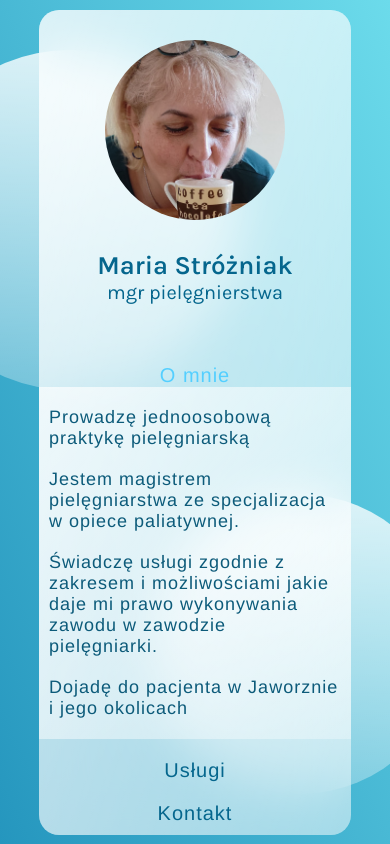
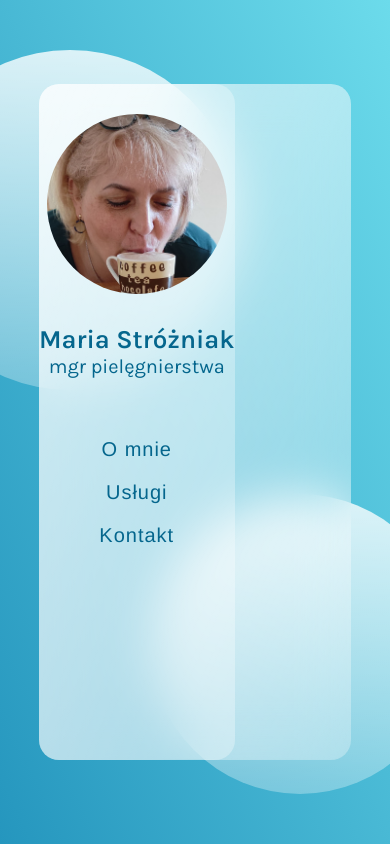
Before and after one commit to TymoteuszStr/SerwisMed-glassApp, a Vue app: page / in a window 390 px wide. Built offline with nearby package versions, Linux system fonts and the light colour scheme.

Commit message:
add open and hide description

```diff
--- a/src/components/Nav.vue
+++ b/src/components/Nav.vue
@@ -4,7 +4,7 @@
       v-for="(item, index) in navList"
       :key="index"
       class="navItem"
-        @click="emitNavNr(index)"
+      @click="navClickHandle(index)"
       :class="{ activeItem: currentPage === index }"
     >
       {{ item }}
@@ -24,14 +24,22 @@ export default {
   components: { Description },
   setup(props, { emit }) {
     const navList = ["O mnie", "Usługi", "Kontakt"];
-    let currentPage = ref(0);
+    let currentPage = ref(null);
+    const showText = window.innerWidth < 1280 ? true : false;
+
+    const hideDescription = () => {
+      currentPage.value = null;
+    };
     const emitNavNr = (index) => {
       currentPage.value = index;
       emit("navNr", currentPage.value);
     };
-   const showText = window.innerWidth <1280? true:false
 
-    return { navList, emitNavNr, currentPage,showText };
+    const navClickHandle = (index) => {
+      if (currentPage.value === index) hideDescription();
+      else emitNavNr(index);
+    };
+    return { navList, currentPage, showText, navClickHandle };
   },
 };
 </script>
```
Lines whose indentation alone changed are shown as unchanged.
